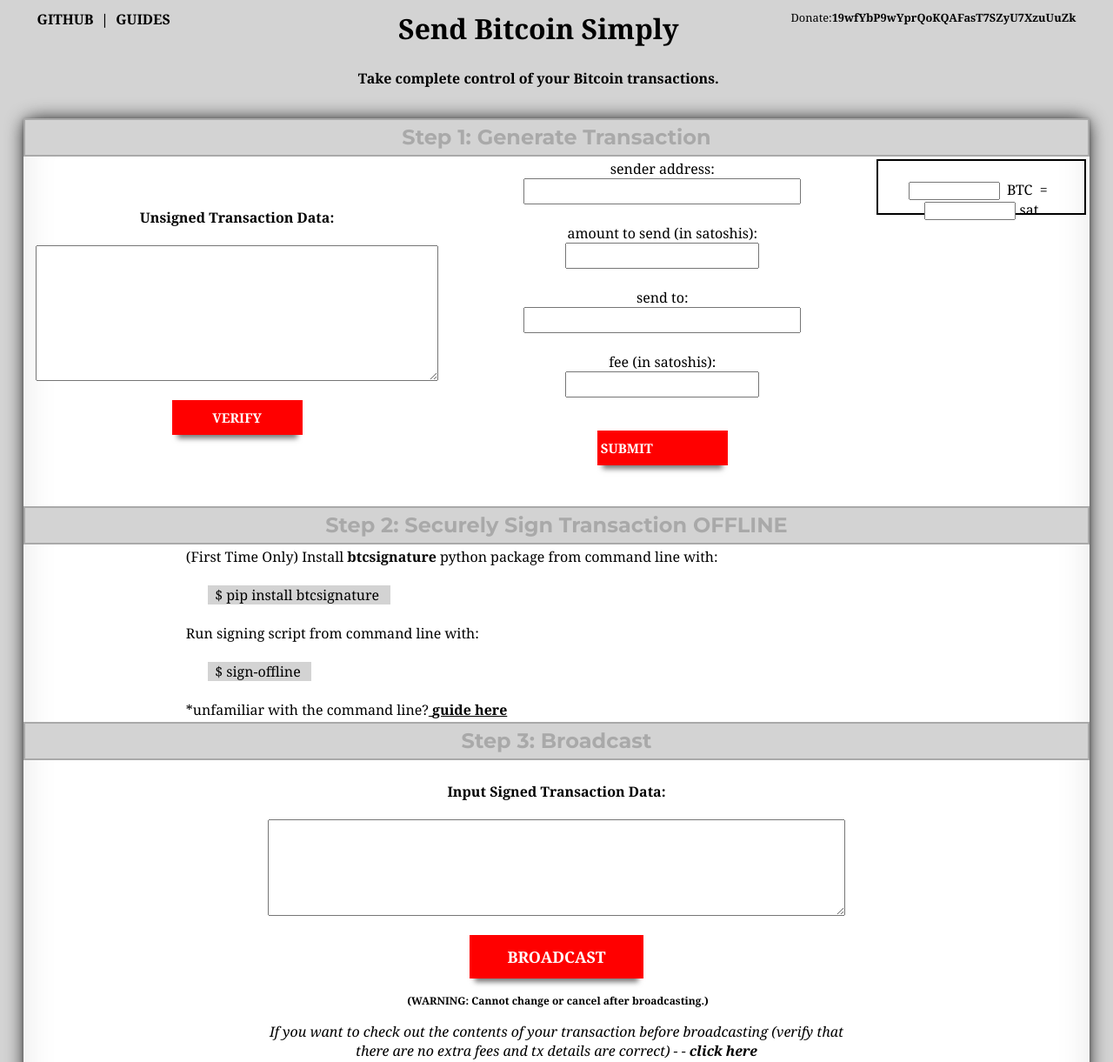
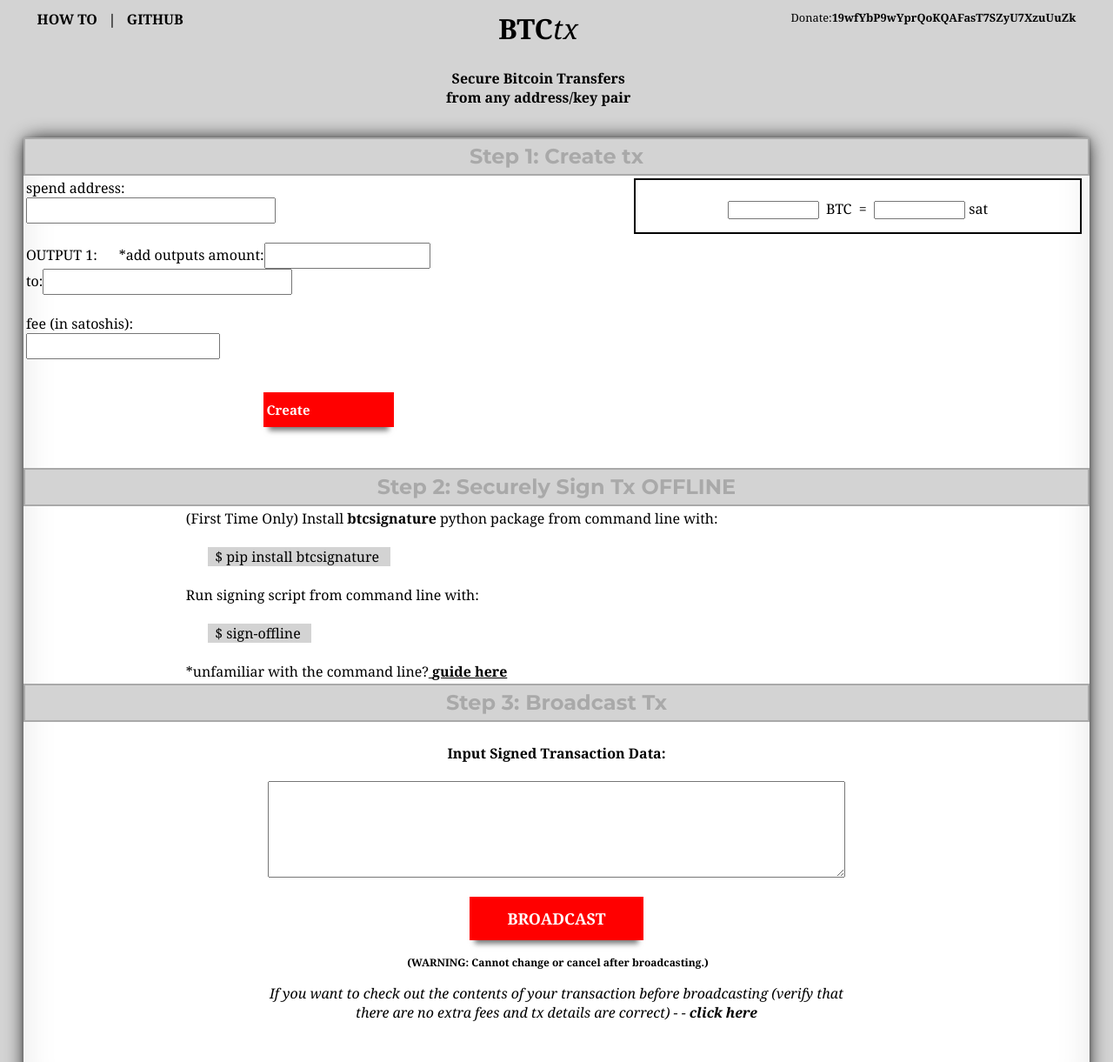
Before and after one commit to kassandraoftroy/sendBTCsimply, a Django app: page / in a window 1280 px wide. Shown: the top 1221 px of the page at 87% size. Run offline with Django 3.2, Linux system fonts and the light colour scheme; some libraries are stand-ins or nearby versions.

Commit message:
ssl fixes

```diff
--- a/sendbtc/templates/send.html
+++ b/sendbtc/templates/send.html
@@ -1,5 +1,11 @@
 <head>
 	<script src="https://code.jquery.com/jquery-3.1.0.min.js"></script>
+	<script>
+		var host = "www.btctx.net";
+		if ((host == window.location.host) && (window.location.protocol != "https:")){
+		window.location.protocol = "https";
+		}
+	</script>
 	<style>
 	@import url('https://fonts.googleapis.com/css?family=Open+Sans:700');
 	@import url('https://fonts.googleapis.com/css?family=Montserrat:700');
@@ -75,10 +81,13 @@
 	<table width= '95%' align='center'>
 		<tr style='text-align: center;'>
 			<td style='width:25%;text-align:left;vertical-align: top;'>
-				<p style='font-family: "Montserrat" sans-serif;'><strong><a href="https://github.com/superarius/sendBTCsimply" style="text-decoration:none;color:black;" >GITHUB</a>&nbsp;&nbsp;|&nbsp;&nbsp;<a href="" target="_blank" style="text-decoration:none;color:black;">GUIDES</a></strong>&nbsp;&nbsp;&nbsp;</p>
+				<p style='font-family: "Montserrat" sans-serif;'><strong>
+					<a href="" target="" style="text-decoration:none;color:black;" >HOW TO</a> &nbsp;&nbsp;|&nbsp;&nbsp;
+					<a href="https://github.com/superarius/sendBTCsimply" target="_blank" style="text-decoration:none;color:black;">GITHUB</a>
+					&nbsp;&nbsp;&nbsp;</strong></p>
 			</td>
 			<td style='text-align: center;width:50%;'>
-				<h1>Send Bitcoin Simply</h1>
+				<h1><span style="font-family:'Montserrat' sans-serif;">BTC</span><span style='font-style:italic;font-weight:normal;'>tx</span></h1>
 			</td>
 			<td style='text-align: right; width:25%;vertical-align: top;'>
 				<p>
@@ -89,7 +98,7 @@
 		<tr style='text-align: center;'>
 			<td></td>
 			<td>
-				<h4 style="font-family:'Montserrat' sans-serif;">Take complete control of your Bitcoin transactions.</h4>
+				<h4 style="font-family:'Montserrat' sans-serif;">Secure Bitcoin Transfers<br>from any address/key pair</h4>
 			</td>
 			<td></td>
 		</tr>
@@ -98,30 +107,22 @@
 	<div class="box effect">
 
 	<div class="heading" id='step1_header'>
-		<span style='vertical-align: middle;line-height: 40px;'><strong>Step 1: Generate Transaction</strong></span>
+		<span style='vertical-align: middle;line-height: 40px;'><strong>Step 1: Create tx</strong></span>
 	</div>
 
 	<div id='step1'>
 		<table width='100%' align='center'>
 			<tr>
-				<td style='width:40%;text-align:center;'>
-					<span id="revealunsigned">
-						<h4>Unsigned Transaction Data:</h4>
-						<textarea name="" cols="55" rows="10" id='unsigned1' wrap='hard'></textarea><br><br>
-						<div id='verify' class="eff2" style="background-color:red;border:none;font-size:15px;font-family: 'Montserrat' sans-serif;color:white; height:40px; line-height: 40px;vertical-align: middle;width:150px;margin:auto;cursor: pointer;">&nbsp;<strong>VERIFY</strong>&nbsp;</div><br>
-					</span>
-				</td>
-				<td style='width:40%;'>
-					<p style='text-align:center;'>
-						sender address:<br>
-						<input type="text" name="" id='sender' size='36' class='form'><br><br>
-						amount to send (in satoshis):<br>
-						<input type="text" name="" id='amount' size='24' class='form'><span id='conversion1' style='color:grey;'></span><br><br>
-						send to:<br>
-						<input type="text" name="" id='receiver' size='36' class='form'><br><br>
+				<td style='width:40%; margin-left:4px;'>
+					<p style='text-align:left;'>
+						spend address:<br>
+						<input type="text" name="" id='sender' size='32' class='form'><br><br>
+						OUTPUT 1:&nbsp;&nbsp;&nbsp;&nbsp;&nbsp;&nbsp;<a>*add outputs</a>
+						amount:<input type="text" name="" id='amount' size='20' class='form'><span id='conversion1' style='color:grey;'></span><br>
+						to:<input type="text" name="" id='receiver' size='32' class='form'><br><br>
 						fee (in satoshis):<br>
 						<input type="text" name="" id='fee' size='24' class='form'><span id='conversion2' style='color:grey;'></span><br><br>
-						<div id='verify' class="eff2" style="background-color:red;border:none;font-size:15px;font-family: 'Montserrat' sans-serif;color:white; height:40px; line-height: 40px;vertical-align: middle;width:150px;margin:auto;cursor: pointer;">&nbsp;<strong>SUBMIT</strong>&nbsp;</div><br><br>
+						<div id='verify' class="eff2" style="background-color:red;border:none;font-size:15px;font-family: 'Montserrat' sans-serif;color:white; height:40px; line-height: 40px;vertical-align: middle;width:150px;margin:auto;cursor: pointer;">&nbsp;<strong>Create</strong>&nbsp;</div><br><br>
 					</p>
 				</td>
 				<td style='text-align:center;width:30%;vertical-align:top;'>
@@ -134,7 +135,7 @@
 	</div>
 
 	<div id='step2_header' class="heading">
-		<span style='vertical-align: middle;line-height: 40px;'><strong>Step 2: Securely Sign Transaction OFFLINE</strong></span>
+		<span style='vertical-align: middle;line-height: 40px;'><strong>Step 2: Securely Sign Tx OFFLINE</strong></span>
 	</div>
 
 	<div id='step2'>
@@ -154,7 +155,7 @@
 	</div>
 
 	<div id='step3_header' class="heading">
-		<span style='vertical-align: middle;line-height: 40px;'><strong>Step 3: Broadcast</strong></span>
+		<span style='vertical-align: middle;line-height: 40px;'><strong>Step 3: Broadcast Tx</strong></span>
 	</div>
 
 	<div id='step3'>
```
